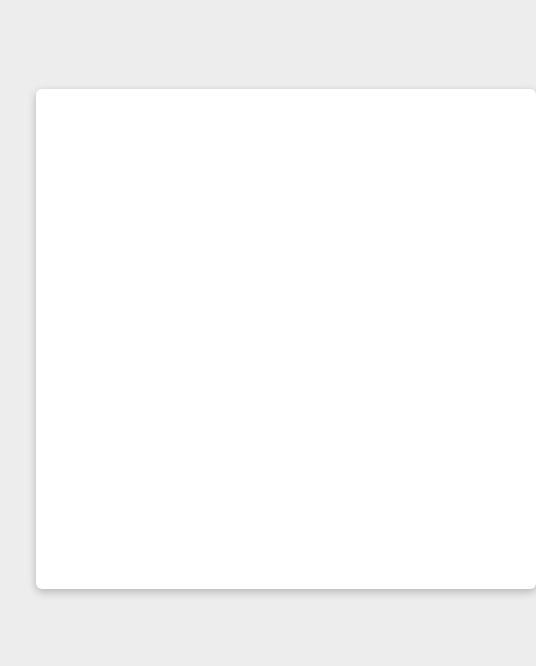
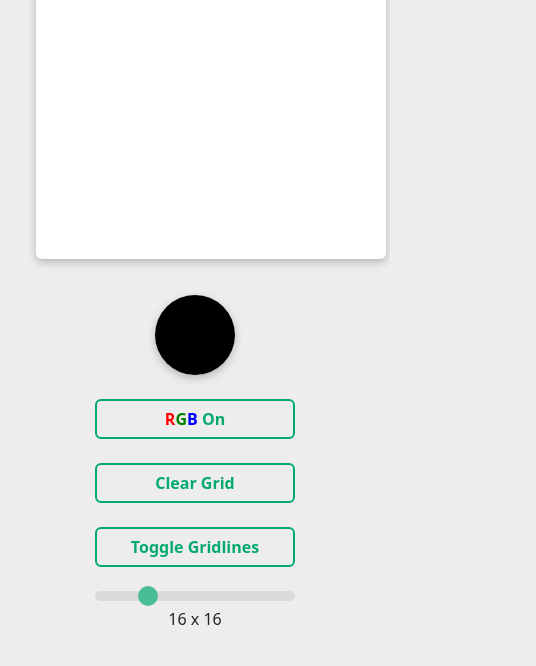
Before and after one commit to pauvictorio/etch-a-sketch, a plain HTML site: page index.html in a window 390 px wide. Shown: the part 267-933 px from the top of the page, 536 px wide, since content can reach past the window. Drawn offline with nearby package versions, Linux system fonts and the light colour scheme.

Commit message:
Fix responsiveness

```diff
--- a/index.html
+++ b/index.html
@@ -22,7 +22,7 @@
   <!-- Font Awesome -->
   <script src="https://kit.fontawesome.com/07332edd91.js" crossorigin="anonymous"></script>
 
-  <title>Document</title>
+  <title>Etch-a-Sketch | Paulo Victorio</title>
 </head>
 <body>
 
@@ -32,24 +32,24 @@
     <div class="container p-5">
       <div class="row text-center">
 
-        <div class="col p-0 my-5 cont">
+        <div class="col p-0 cont">
           <div class="grid bg-body rounded m-auto">
             <!-- Make divs here using JS -->
           </div>
         </div>
 
 
-        <div class="col-lg-4 my-5">
+        <div class="col-lg-4">
 
           <div class="menu-container mb-5">
 
-            <div class="color-container mt-4 mx-auto"><input type="color" name="color" id="color" value="#000000"></div>
+            <div class="color-container mx-auto"><input type="color" name="color" id="color" value="#000000"></div>
 
-            <a class="btn btn-outline-dark rgb my-5" role="button"><span class="r">R</span><span class="g">G</span><span class="b">B</span> On</a>
+            <a class="btn btn-outline-dark rgb" role="button"><span class="r">R</span><span class="g">G</span><span class="b">B</span> On</a>
 
-            <a class="btn btn-outline-dark clear mb-5" role="button">Clear Grid</a>
+            <a class="btn btn-outline-dark clear" role="button">Clear Grid</a>
 
-            <a class="btn btn-outline-dark btn-grid-activate mb-5" role="button">Toggle Gridlines</a>
+            <a class="btn btn-outline-dark btn-grid-activate" role="button">Toggle Gridlines</a>
 
             <input type="range" min="1" max="64" value="16" class="slider">
             <div class="slider-text"></div>
--- a/style.css
+++ b/style.css
@@ -29,7 +29,7 @@ body {
 
 .menu-container {
   max-width: 200px;
-  margin: auto;
+  margin-left: 36px;
 }
 
 .color-container {
@@ -38,6 +38,14 @@ body {
   border-radius: 50px;
   overflow: hidden;
   box-shadow: rgb(0 0 0 / 24%) 0px 3px 8px;
+  margin-top: 36px;
+}
+
+.rgb,
+.clear,
+.btn-grid-activate,
+.slider {
+  margin-top: 48px;
 }
 
 .r {
@@ -106,3 +114,25 @@ body {
 .fa-brands:hover {
   color: #04AA6D !important;
 }
+
+@media (max-width: 992px) {
+  .title {
+    font-size: 60px;
+  }
+
+  .grid {
+    height: 350px;
+    width: 350px;
+  }
+
+  .menu-container {
+    margin: auto;
+  }
+
+  .rgb,
+  .clear,
+  .btn-grid-activate,
+  .slider {
+    margin-top: 24px;
+  }
+}
```
